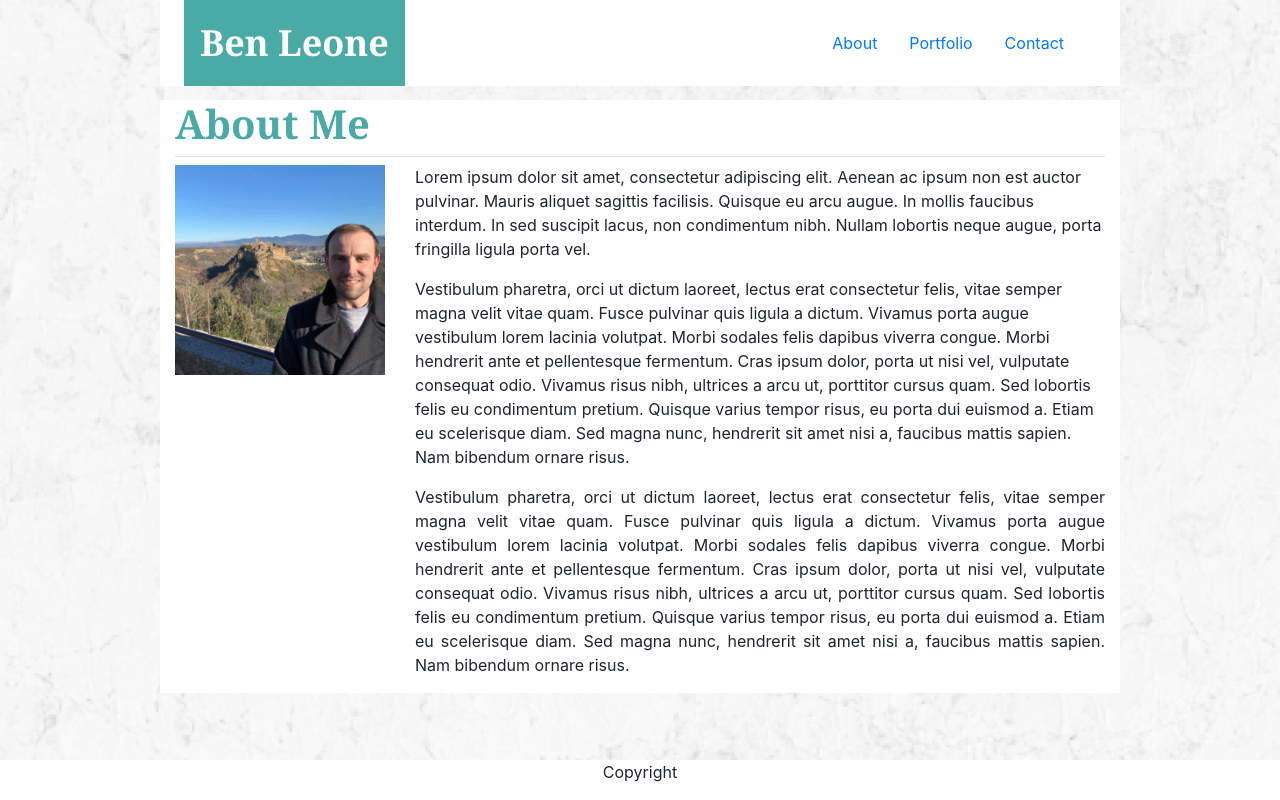
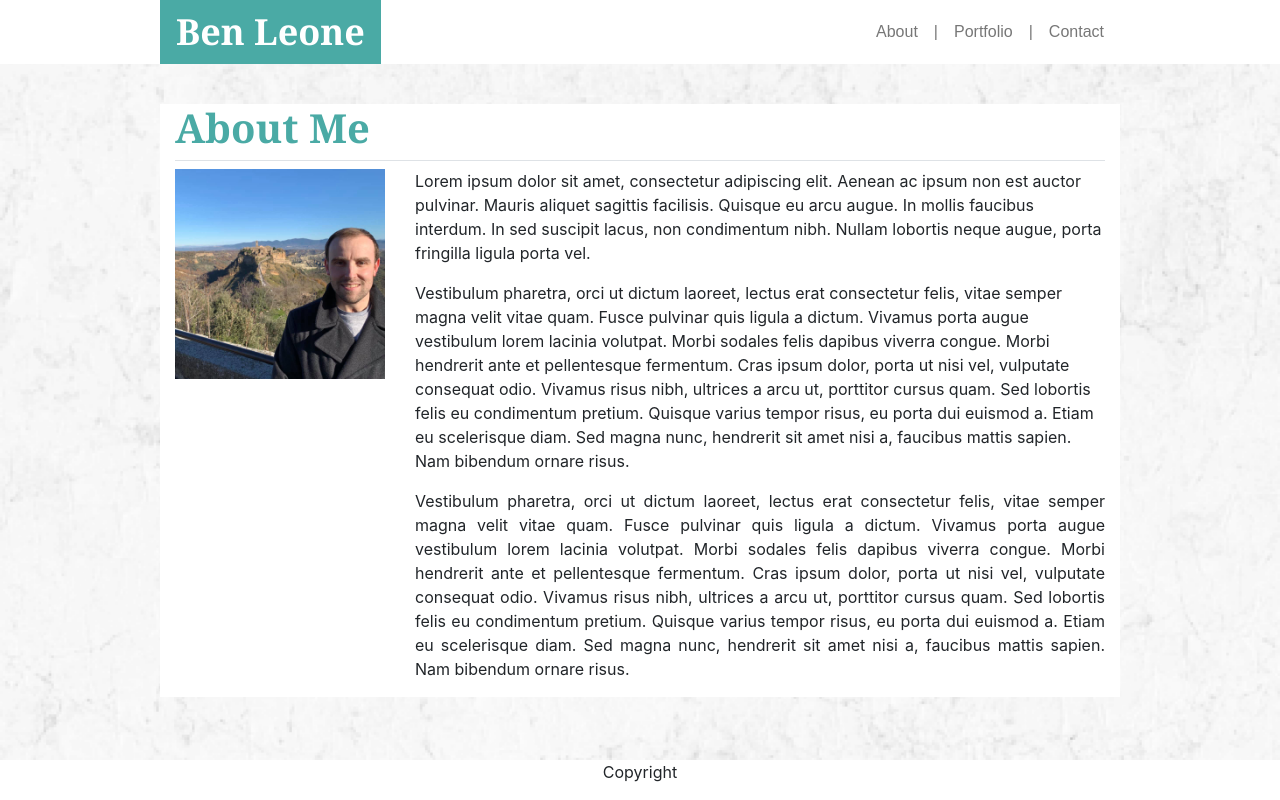
Before and after one commit to benleone90/Bootstrap-Portfolio, a plain HTML site: page index.html in a window 1280 px wide. Drawn offline with nearby package versions, Linux system fonts and the light colour scheme.

Commit message:
Updated Banner width and navigation styles

```diff
--- a/assests/css/style.css
+++ b/assests/css/style.css
@@ -18,15 +18,13 @@ body{
 
     .container {
         max-width: 960px;
-        margin: 100px auto;
+        margin: 40px auto;
     }
 }
 
 h1 {
     font-family: Georgia, 'Times New Roman', Times, serif;
-    color: #4aaaa5;
-    padding:
-
+    color: #4aaaa5
 }
 
 a.navbar-brand {
@@ -36,3 +34,9 @@ a.navbar-brand {
     font-weight: bold;
     font-family: Georgia, 'Times New Roman', Times, serif
 }
+
+a.nav-link,
+span {
+    font-family: Arial, Helvetica, sans-serif;
+    color: #777777;
+}
--- a/index.html
+++ b/index.html
@@ -21,17 +21,20 @@
 
   <!-- Body Content -->
   <body>
-    <nav
-      class="navbar d-flex flex-column flex-md-row align-items-center mx-md-auto px-md-4 py-md-0 fixed-top bg-white"
-    >
-      <a class="navbar-brand my-md-0 mr-md-auto p-md-3" href="./index.html">Ben Leone</a>
-      <nav class="nav my-2 my-md-0 mr-md-3">
+    <!-- Navbar -->
+    <div class="container-fluid bg-white">
+      <nav class="navbar d-flex flex-column flex-md-row align-items-center mx-auto p-0">
+        <a class="navbar-brand mr-md-auto px-3" href="./index.html">Ben Leone</a>
         <a class="nav-link" href="./index.html">About</a>
+        <span>|</span>
         <a class="nav-link" href="./portfolio.html">Portfolio</a>
+        <span>|</span>
         <a class="nav-link" href="./contact.html">Contact</a>
       </nav>
-    </nav>
-    <div class="container d-flex flex-column flex-row bg-white row">
+    </div>
+
+    <!-- Content Container -->
+    <div class="container d-flex flex-column flex-row bg-white">
       <div class="page-header mb-2 border-bottom">
           <h1 class="font-weight-bold">About Me</h1>
       </div>
```
Also changed, not shown: contact.html (+11 -8 lines), portfolio.html (+11 -8 lines).
